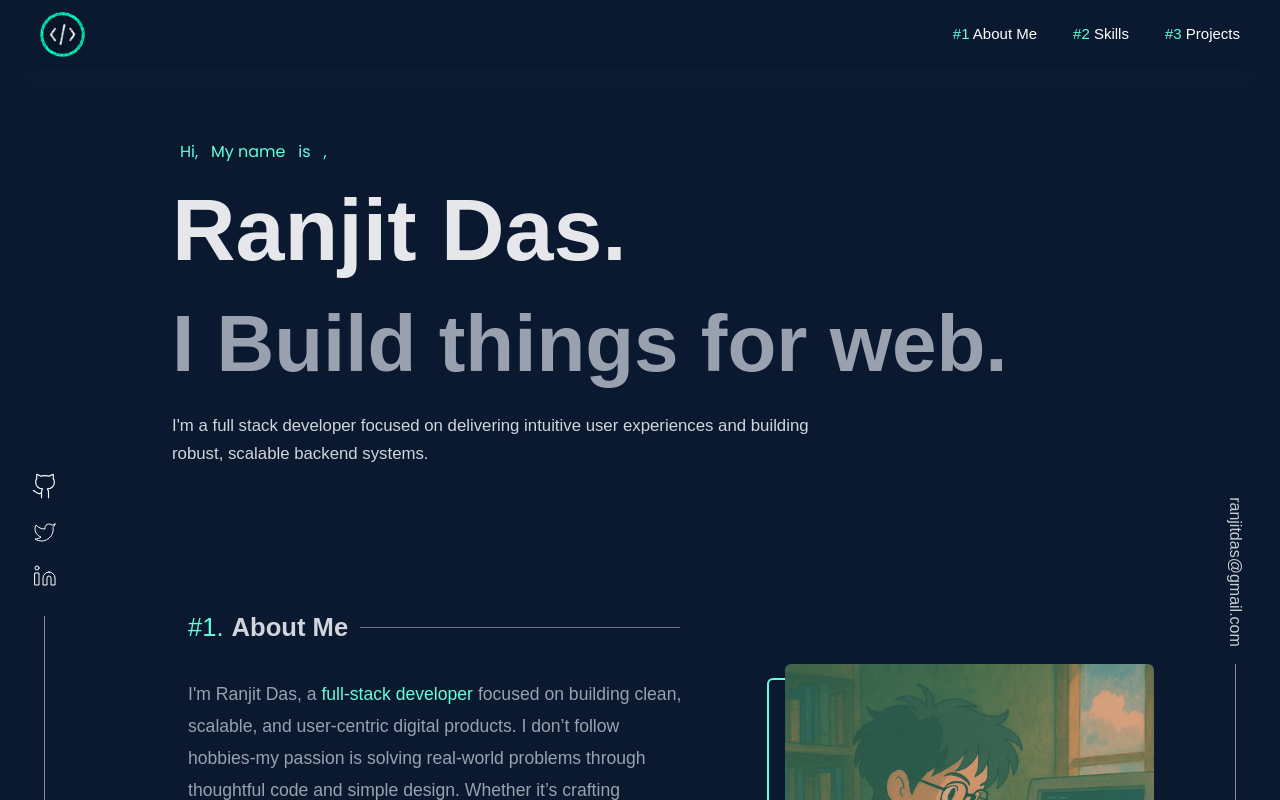
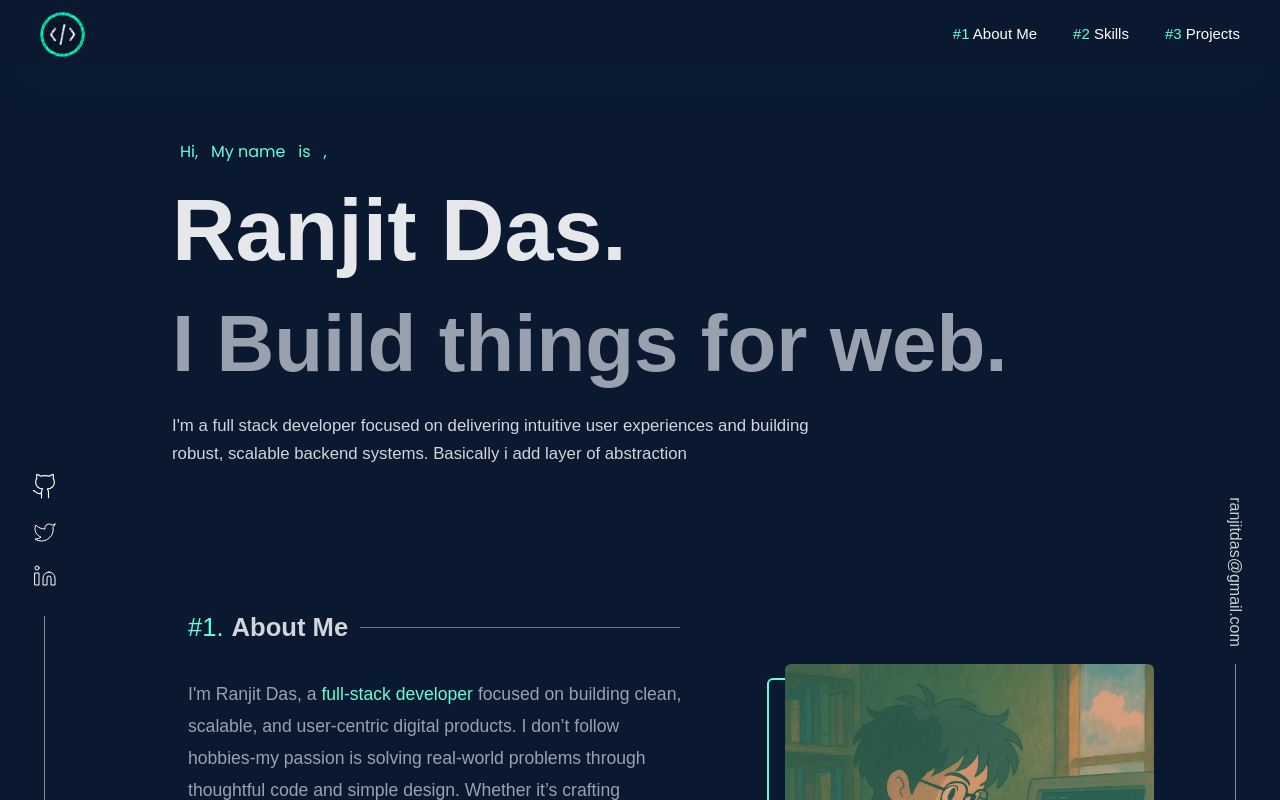
Before and after one commit to ranjit1024/PortfolioV2, a React (Vite) app: page / in a window 1280 px wide. Shown: the top 800 px of the page. Built offline with nearby package versions, Linux system fonts and the light colour scheme; a web font is replaced by a local one.

Commit message:
add bit details

```diff
--- a/src/App.tsx
+++ b/src/App.tsx
@@ -163,7 +163,7 @@ function App() {
               </p>
               <p className="w-[70%] mt-2 max-md:w-[100%] max-md:text-start max-md:mt-4 text-gray-300 text-[1.05rem]  leading-7">
                 I'm a full stack developer focused on delivering intuitive user
-                experiences and building robust, scalable backend systems.
+                experiences and building robust, scalable backend systems. Basically i add layer of abstraction
               </p>
             </div>
           </motion.div>
```
